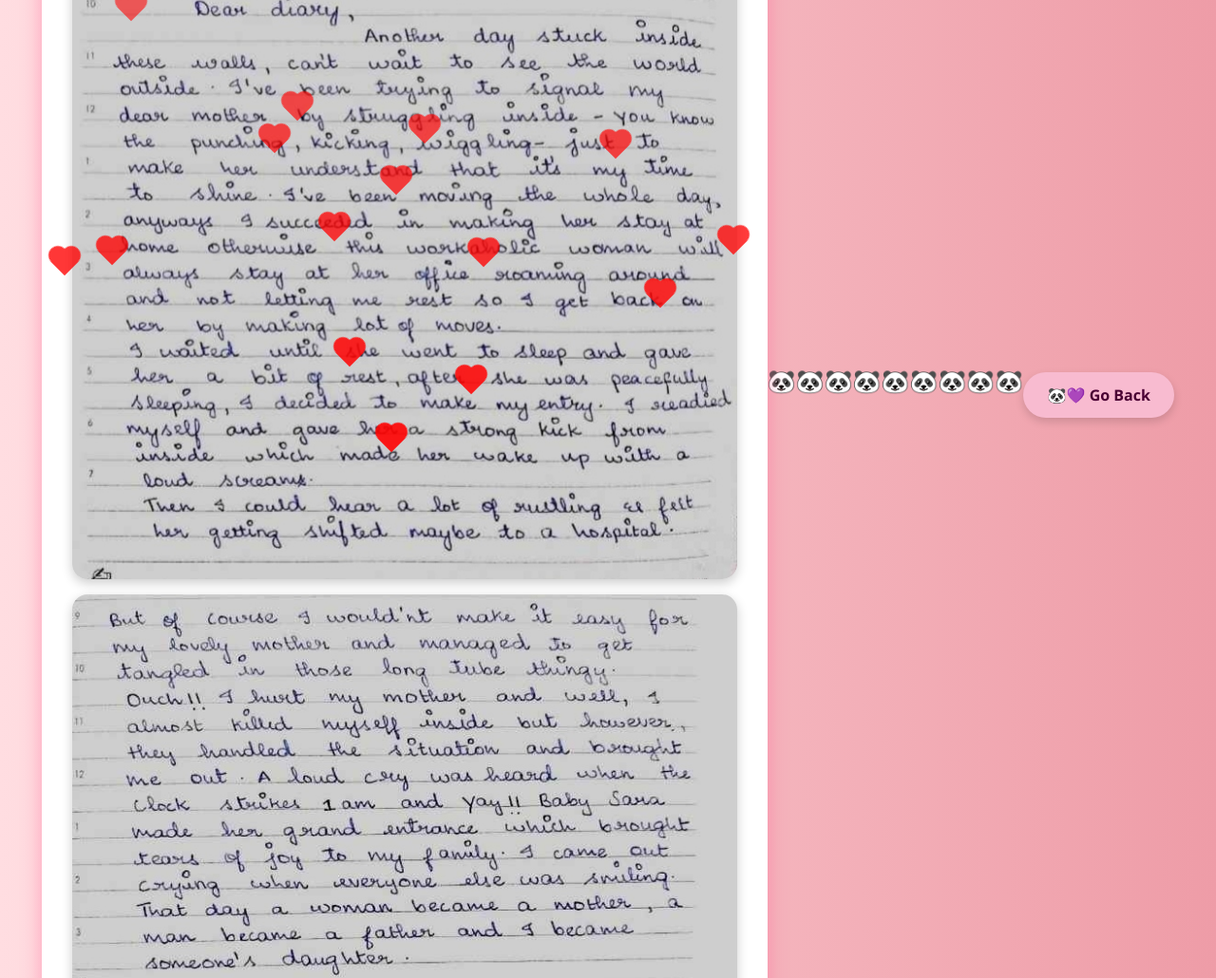
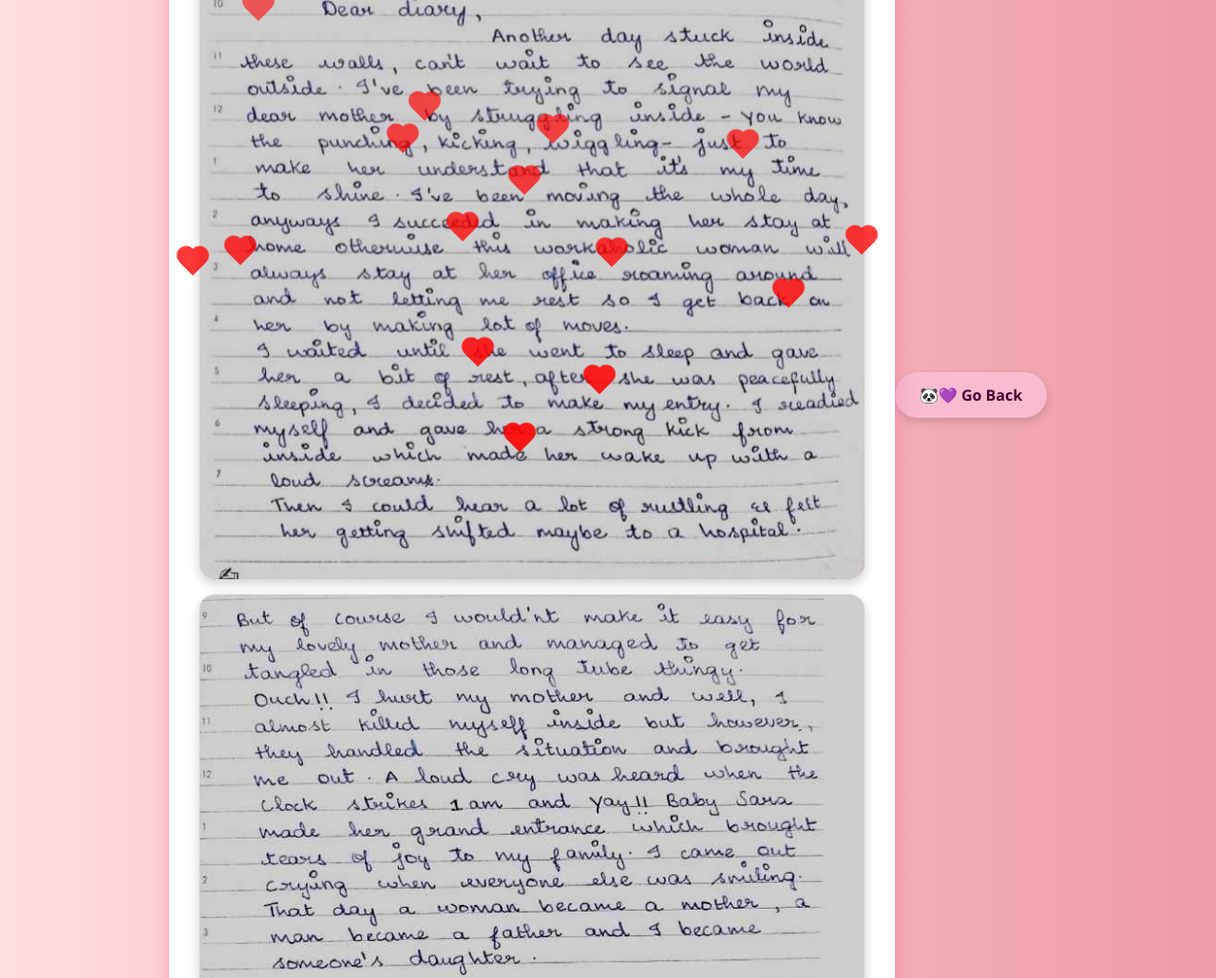
Before and after one commit to thanosshawn/forpanda, a plain HTML site: page poems.html in a window 1280 px wide. Shown: the top 1030 px of the page at 95% size. Drawn offline with Linux system fonts and the light colour scheme.

Commit message:
Update poems.html

```diff
--- a/poems.html
+++ b/poems.html
@@ -154,7 +154,7 @@ img.panda {
       heartsContainer.appendChild(heart);
     }
   </script>
-<h2>🐼🐼🐼🐼🐼🐼🐼🐼🐼<h2/>
+
 <a href="index.html" class="go-back-btn">🐼💜 Go Back</a>
 
 <style>
```
